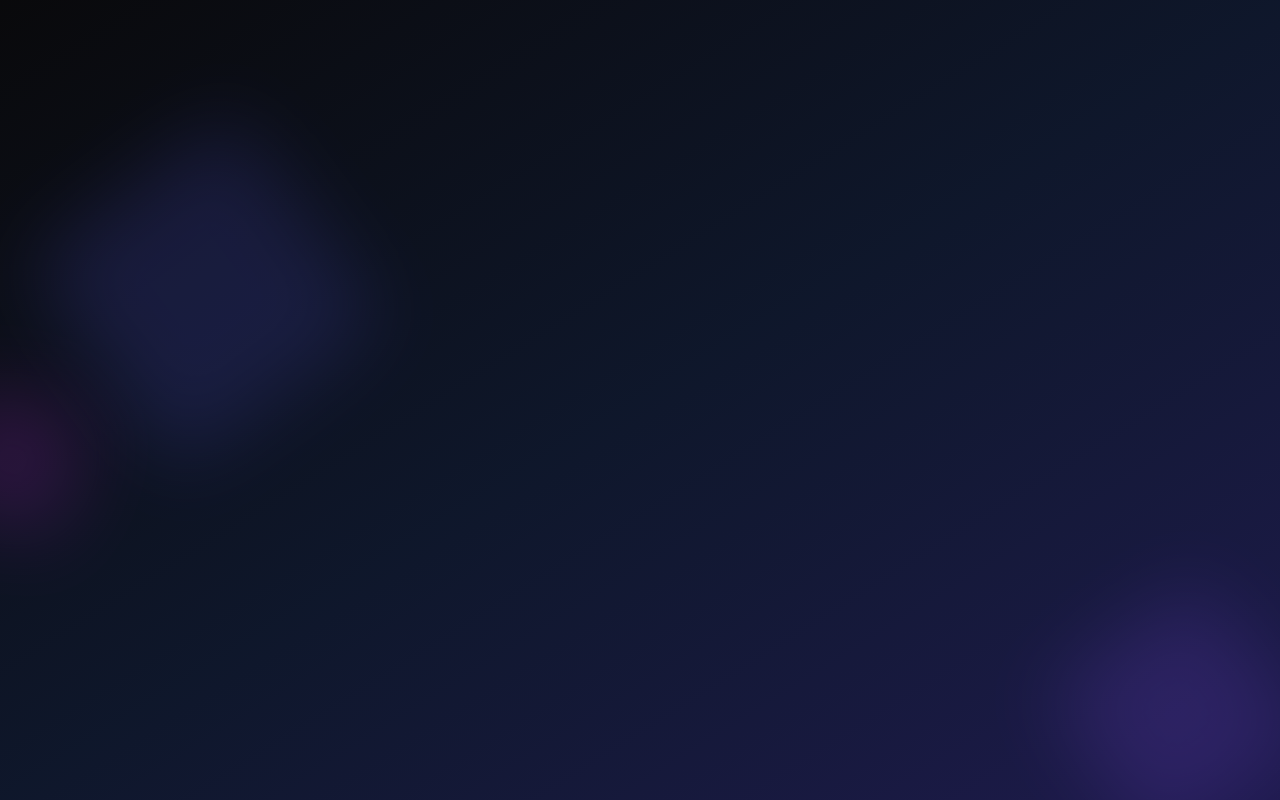
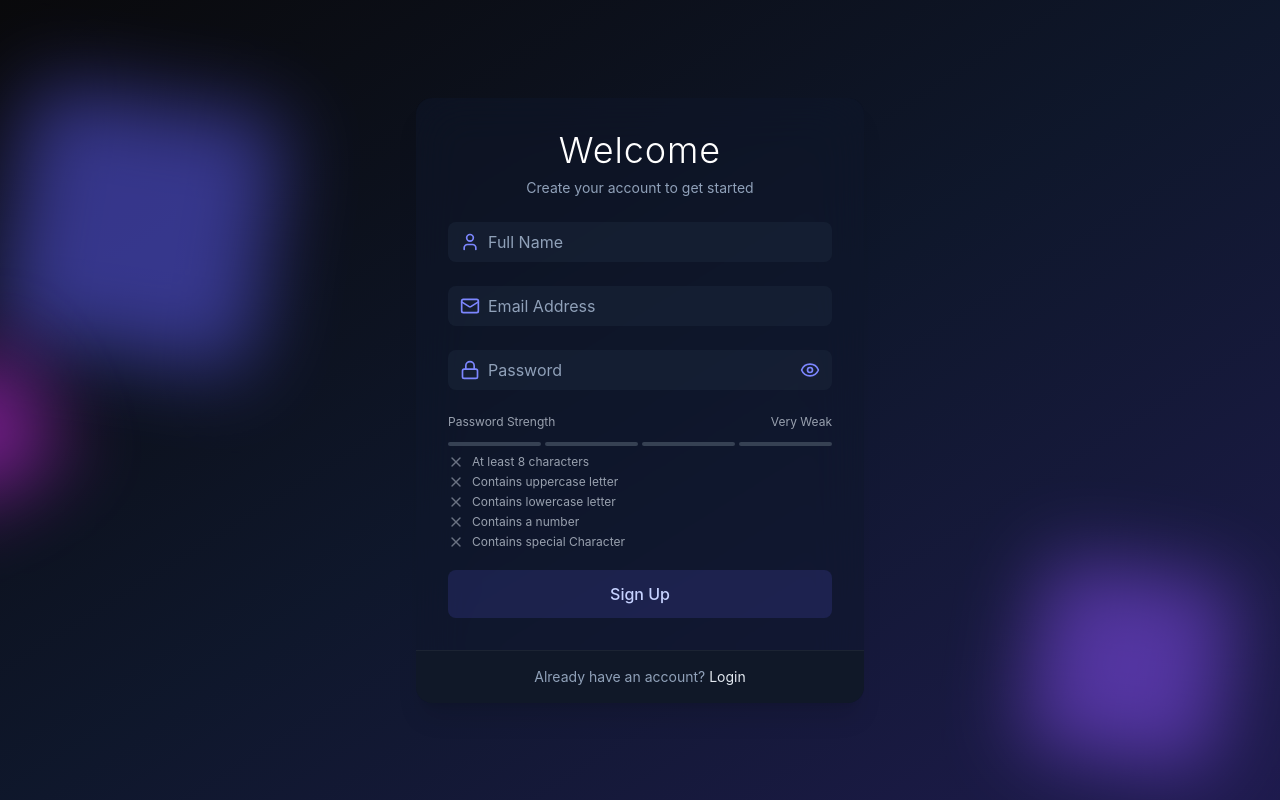
Before and after one commit to SrilakshmanK/Authentication_Project, a React app in the folder frontend/: page /signup in a window 1280 px wide. Built offline with nearby package versions, Linux system fonts and the light colour scheme; the HTML template or start-up script is replaced by a standard one.

Commit message:
Sign up UI created Successfully

```diff
--- a/frontend/package.json
+++ b/frontend/package.json
@@ -10,8 +10,10 @@
     "preview": "vite preview"
   },
   "dependencies": {
+    "@fontsource/inter": "^5.2.8",
     "@tailwindcss/vite": "^4.3.1",
     "framer-motion": "^12.40.0",
+    "lucide-react": "^1.21.0",
     "react": "^19.2.6",
     "react-dom": "^19.2.6",
     "react-router-dom": "^7.18.0",
--- a/frontend/src/App.jsx
+++ b/frontend/src/App.jsx
@@ -1,4 +1,7 @@
 import FloatingShape from "./components/FloatingShape.jsx"
+import { Routes , Route } from "react-router-dom"
+import SignUpPage from "./pages/SignUpPage.jsx"
+import LoginPage from "./pages/LoginPage.jsx"
 
 function App() {
 
@@ -8,6 +11,14 @@ function App() {
       <FloatingShape color="bg-indigo-500" size="w-64 h-64" top="-5%" left="-10%" delay={0} />
     <FloatingShape color="bg-violet-500" size="w-48 h-48" top="70%" left="80%" delay={5} />
     <FloatingShape color="bg-fuchsia-500" size="w-32 h-32" top="40%" left="-10%" delay={2} />
+
+
+    <Routes>
+        <Route path="/" element={'Home'}  />
+        <Route path="/signup" element={<SignUpPage/>}  />
+        <Route path="/login" element={<LoginPage/>}  />
+    </Routes>
+
    </div>
   )
 }
--- a/frontend/src/components/FloatingShape.jsx
+++ b/frontend/src/components/FloatingShape.jsx
@@ -3,7 +3,7 @@ import { motion } from "framer-motion";
 const FloatingShape = ({ color, size, top, left, delay }) => {
   return (
     <motion.div
-      className={`absolute rounded-3xl ${color} ${size} opacity-15 blur-2xl `}
+      className={`absolute rounded-3xl ${color} ${size} opacity-50 blur-2xl `}
       style={{ top, left }}
       animate={{
         y: ["0%", "100%", "0%"],
--- /dev/null
+++ b/frontend/src/components/Input.jsx
@@ -0,0 +1,39 @@
+const Input = ({ icon: Icon, rightIcon:RightIcon,onRightIconClick, ...props }) => {
+  return (
+    <div className="relative mb-6">
+      <div className="absolute inset-y-0 left-0 flex items-center pl-3 pointer-events-none">
+        <Icon className="size-5 text-indigo-400" />
+      </div>
+
+      <input
+        {...props}
+        className="
+      w-full
+      pl-10
+      pr-3
+      py-2
+      bg-slate-800/50
+      rounded-lg
+      focus:border-indigo-500
+      focus:ring-2
+      focus:ring-indigo-500
+      text-white
+      placeholder-slate-400
+      transition-all
+      duration-200
+    "
+      />
+        {RightIcon && (
+        <button
+          type="button"
+          onClick={onRightIconClick}
+          className="absolute inset-y-0 right-0 flex items-center pr-3"
+        >
+          <RightIcon className="size-5 text-indigo-400" />
+        </button>
+      )}
+    </div>
+  );
+};
+
+export default Input;
--- /dev/null
+++ b/frontend/src/components/PasswordStrengthMeter.jsx
@@ -0,0 +1,86 @@
+import {Check, X} from 'lucide-react';
+
+const PasswordCriteria = ({password}) => {
+  const criteria = [
+    {label:'At least 8 characters', met : password.length >= 8 },
+    {label:"Contains uppercase letter", met: /[A-Z]/.test(password)},
+    {label:"Contains lowercase letter", met: /[a-z]/.test(password)},
+    {label:"Contains a number", met:/\d/.test(password)},
+    {label:"Contains special Character", met: /[^A-Za-z0-9]/.test(password)},
+
+  ];
+
+  return(
+
+      <div className="mt-2 space-y-1">
+
+       {criteria.map((item)=>(
+        <div key={item.label} className="flex items-center text-xs">
+          {item.met ? (<Check className='size-4 text-green-500 mr-2'/>
+          ) : (<X className='size-4 text-gray-500 mr-2'/>
+
+          )}
+
+          <span className={item.met? 'text-green-500' : 'text-gray-400'}>
+            {item.label}
+          </span>
+        </div>
+
+       ))}
+      </div>
+  )
+
+
+}
+
+const PasswordStrengthMeter = ({password}) => {
+
+  const getStrength = (pass) => {
+    let strength = 0;
+    if(pass.length >= 8) strength++;
+    if(pass.match(/[a-z]/) && pass.match(/[A-Z]/)) strength++;
+    if(pass.match(/[\d]/)) strength++;
+    if(pass.match(/[^a-zA-Z\d]/)) strength++;
+    return strength;
+  };
+
+  const strength = getStrength(password);
+
+  const getStrengthText = (strength) => {
+    if (strength === 0 ) return "Very Weak";
+    if (strength === 1 ) return "Weak";
+    if (strength === 2 ) return "Fair";
+    if (strength === 3 ) return "Good";
+    return "Strong";
+  }
+
+  const getColor = (strength) => {
+    if (strength === 0 ) return "bg-red-400";
+    if (strength === 1 ) return "bg-red-500";
+    if (strength === 2 ) return "bg-yellow-400";
+    if (strength === 3 ) return "bg-yellow-500";
+    return "bg-green-500";
+  }
+
+  return (
+    <div className='mt-2 '>
+      <div className="flex justify-between items-center mb-3">
+        <span className='text-xs text-gray-400'>Password Strength</span>
+        <span className='text-xs text-gray-400'>{getStrengthText(strength)}</span>
+      </div>
+
+      <div className="flex space-x-1">
+        {[...Array(4)].map((_, index)=>(
+          <div key={index}
+               className={`h-1 w-1/4 rounded-full transition-colors duration-300
+                 ${index < strength ? getColor(strength) : "bg-gray-700"}
+                `}
+          />
+        ))}
+      </div>
+      <PasswordCriteria password={password}/>
+    </div>
+  )
+}
+
+export default PasswordStrengthMeter
--- a/frontend/src/index.css
+++ b/frontend/src/index.css
@@ -1 +1,6 @@
 @import "tailwindcss";
+@import "@fontsource/inter";
+
+body {
+  font-family: "Inter", sans-serif;
+}
--- /dev/null
+++ b/frontend/src/pages/LoginPage.jsx
@@ -0,0 +1,21 @@
+import { useState } from "react";
+import {motion} from 'framer-motion';
+
+
+const LoginPage = () => {
+  const [email, setEmail] = useState("");
+  const [password, setPassword] = useState("");
+  const [showPassword, setShowPassword] = useState(false);
+
+  return (  <motion.div
+      initial={{ opacity: 0, y: 20 }}
+      animate={{ opacity: 1, y: 0 }}
+      transition={{ duration: 0.5 }}
+      className="max-w-md w-full bg-slate-900/50 bg-opacity-50 backdrop-filter backdrop-blur-xl rounded-2xl shadow-xl overflow-hidden "
+    >
+
+
+    </motion.div>);
+};
+
+export default LoginPage;
--- /dev/null
+++ b/frontend/src/pages/SignUpPage.jsx
@@ -0,0 +1,105 @@
+import { motion } from "framer-motion";
+import Input from "../components/Input.jsx";
+import { Eye, EyeOff, Lock, Mail, User } from "lucide-react";
+import { useState } from "react";
+import { Link } from "react-router-dom";
+import PasswordStrengthMeter from "../components/PasswordStrengthMeter.jsx";
+
+const SignUpPage = () => {
+  const [name, setName] = useState("");
+  const [email, setEmail] = useState("");
+  const [password, setPassword] = useState("");
+  const [showPassword, setShowPassword] = useState(false);
+
+  const handleSignUp = (e) => {
+    e.preventDefault();
+  };
+
+  return (
+    <motion.div
+      initial={{ opacity: 0, y: 20 }}
+      animate={{ opacity: 1, y: 0 }}
+      transition={{ duration: 0.5 }}
+      className="max-w-md w-full bg-slate-900/50 bg-opacity-50 backdrop-filter backdrop-blur-xl rounded-2xl shadow-xl overflow-hidden "
+    >
+      <div className="p-8">
+        <h2 className="text-4xl font-light tracking-wide text-white text-center mb-2">
+          Welcome
+        </h2>
+
+        <p className="text-center text-slate-400 text-sm mb-6">
+          Create your account to get started
+        </p>
+
+        <form onSubmit={handleSignUp}>
+          <Input
+            icon={User}
+            type="text"
+            placeholder="Full Name"
+            value={name}
+            onChange={(e) => setName(e.target.value)}
+          />
+
+          <Input
+            icon={Mail}
+            type="email"
+            placeholder="Email Address"
+            value={email}
+            onChange={(e) => setEmail(e.target.value)}
+          />
+
+          <Input
+            icon={Lock}
+            type={showPassword ? "text" : "password"}
+            placeholder="Password"
+            value={password}
+            onChange={(e) => setPassword(e.target.value)}
+            rightIcon={showPassword ? EyeOff : Eye}
+            onRightIconClick={() => setShowPassword(!showPassword)}
+          />
+
+          {/* Password Strength Meter */}
+          <PasswordStrengthMeter password={password} />
+          <motion.button
+            className="
+        mt-5
+        w-full
+        py-3
+        px-4
+        bg-indigo-500/15
+
+        text-indigo-200
+        font-medium
+        rounded-lg
+        hover:bg-indigo-500/20
+        hover:border-indigo-400/40
+        focus:outline-none
+        focus:ring-2
+        focus:ring-indigo-500/40
+        transition-all
+        duration-200
+          "
+            whileHover={{ scale: 1.02 }}
+            whileTap={{ scale: 0.98 }}
+            type="submit"
+          >
+            Sign Up
+          </motion.button>
+        </form>
+      </div>
+      <div className="px-8 py-4 border-t border-white/5 flex justify-center bg-gray-900">
+        <p className="text-sm text-slate-400">
+          Already have an account?{" "}
+          <Link
+            to="/login"
+            className="text-slate-200 hover:text-white transition-colors duration-200"
+          >
+            Login
+          </Link>
+        </p>
+      </div>
+    </motion.div>
+  );
+};
+
+export default SignUpPage;
```
Also changed, not shown: 1 other file (tests, documents, lock files or other folders).
